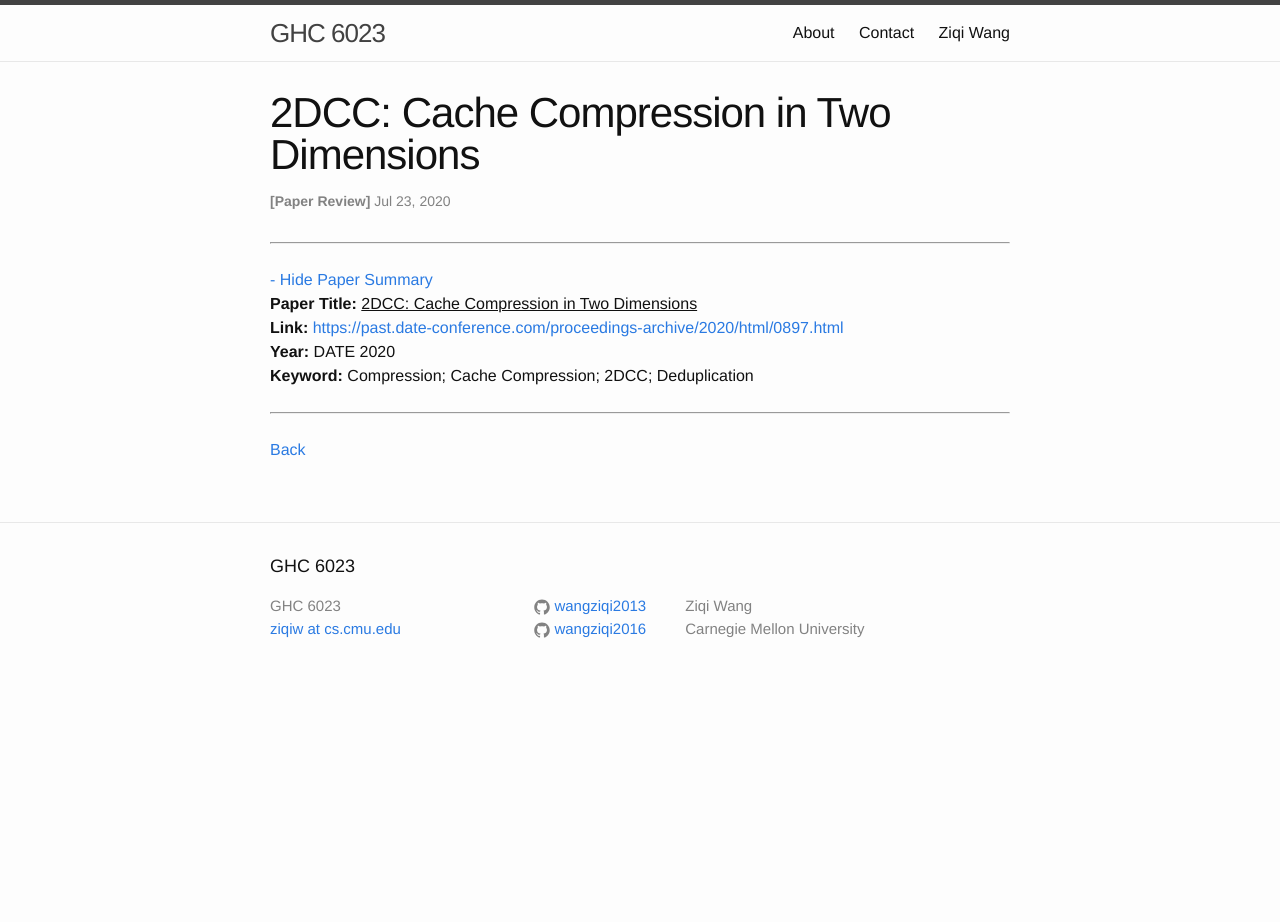
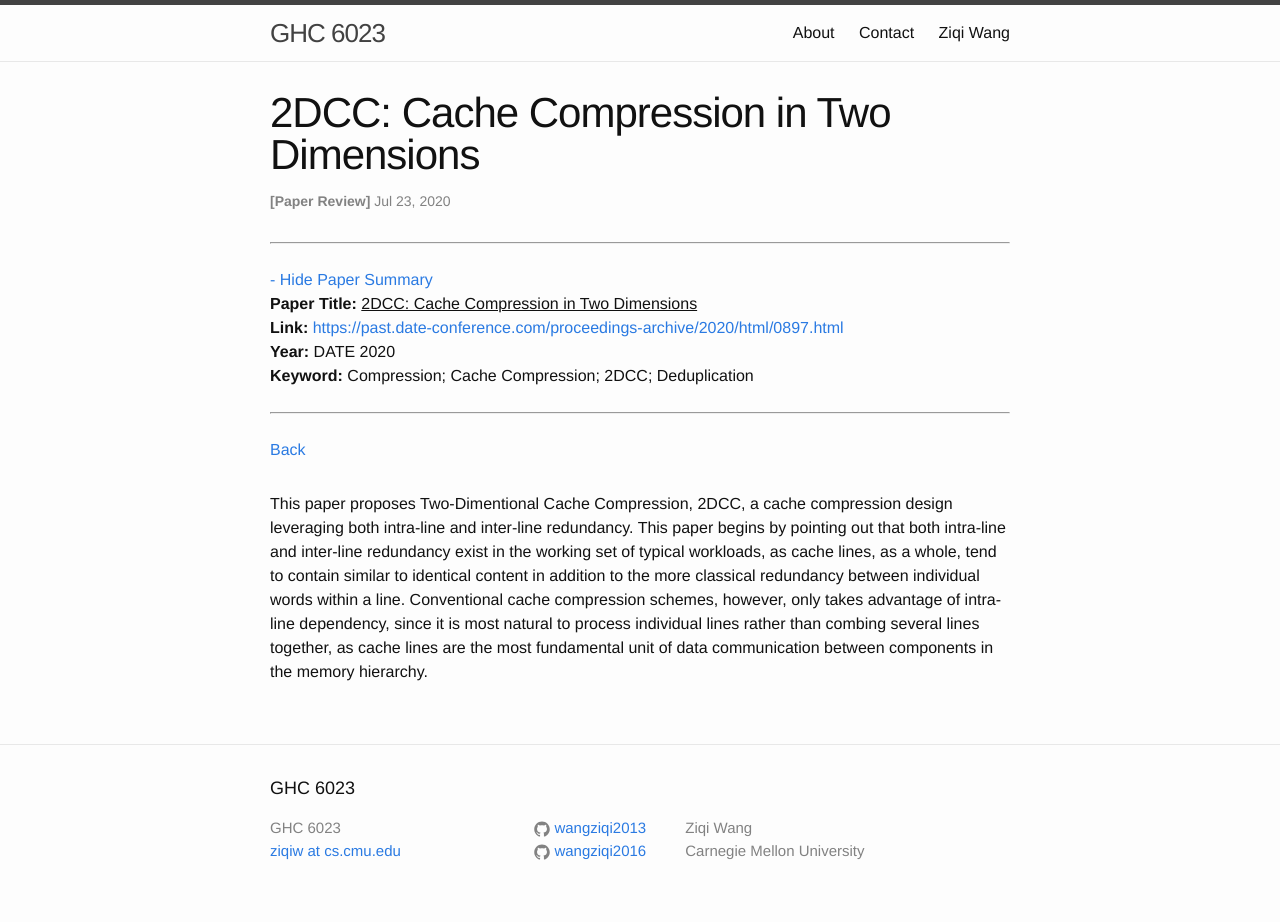
Before and after one commit to wangziqi2013/wangziqi2013.github.io, a Jekyll site: the page built from _posts/2020-07-22-2dcc.markdown, in a window 1280 px wide. Built offline with Jekyll 4.4.1, drawn with Linux system fonts in a browser that asks for light colours; before the commit the page ends 900 px from its top, so only the background shows below that.

Commit message:
Adding motivation

```diff
--- a/_posts/2020-07-22-2dcc.markdown
+++ b/_posts/2020-07-22-2dcc.markdown
@@ -12,3 +12,11 @@ htm_cd:
 htm_cr:
 version_mgmt:
 ---
+
+This paper proposes Two-Dimentional Cache Compression, 2DCC, a cache compression design leveraging both intra-line and
+inter-line redundancy. This paper begins by pointing out that both intra-line and inter-line redundancy exist in the
+working set of typical workloads, as cache lines, as a whole, tend to contain similar to identical content in addition
+to the more classical redundancy between individual words within a line. Conventional cache compression schemes,
+however, only takes advantage of intra-line dependency, since it is most natural to process individual lines rather
+than combing several lines together, as cache lines are the most fundamental unit of data communication between components
+in the memory hierarchy.
```
